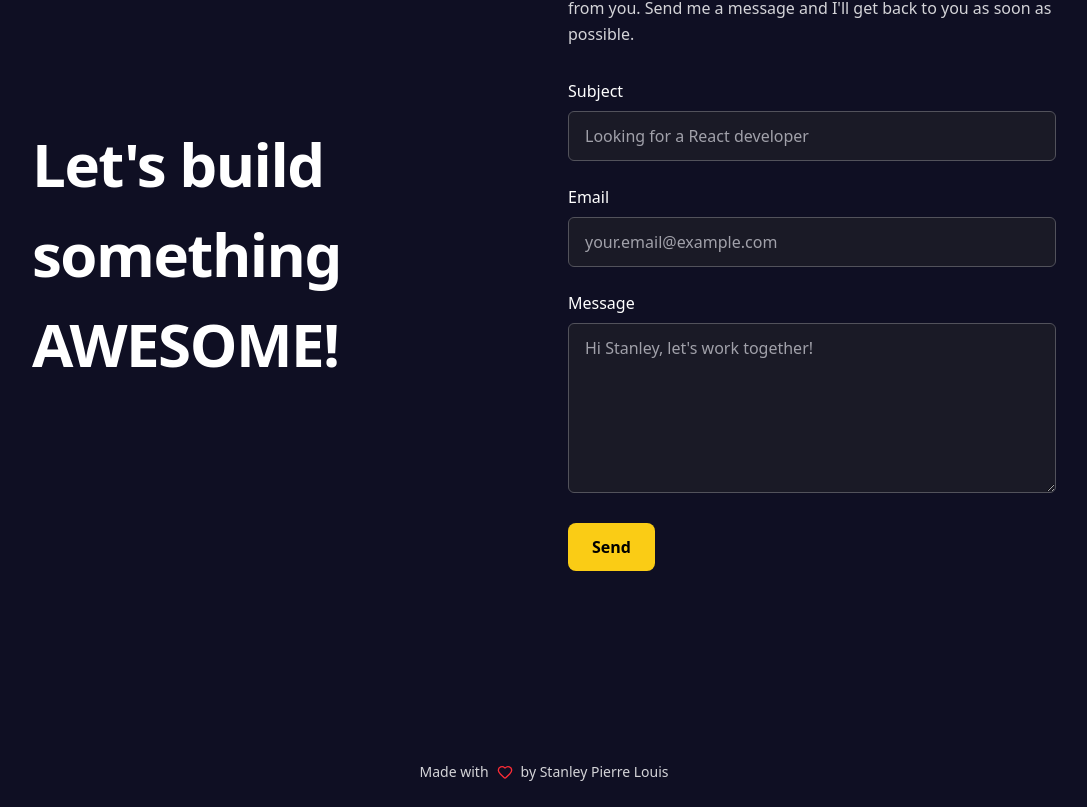
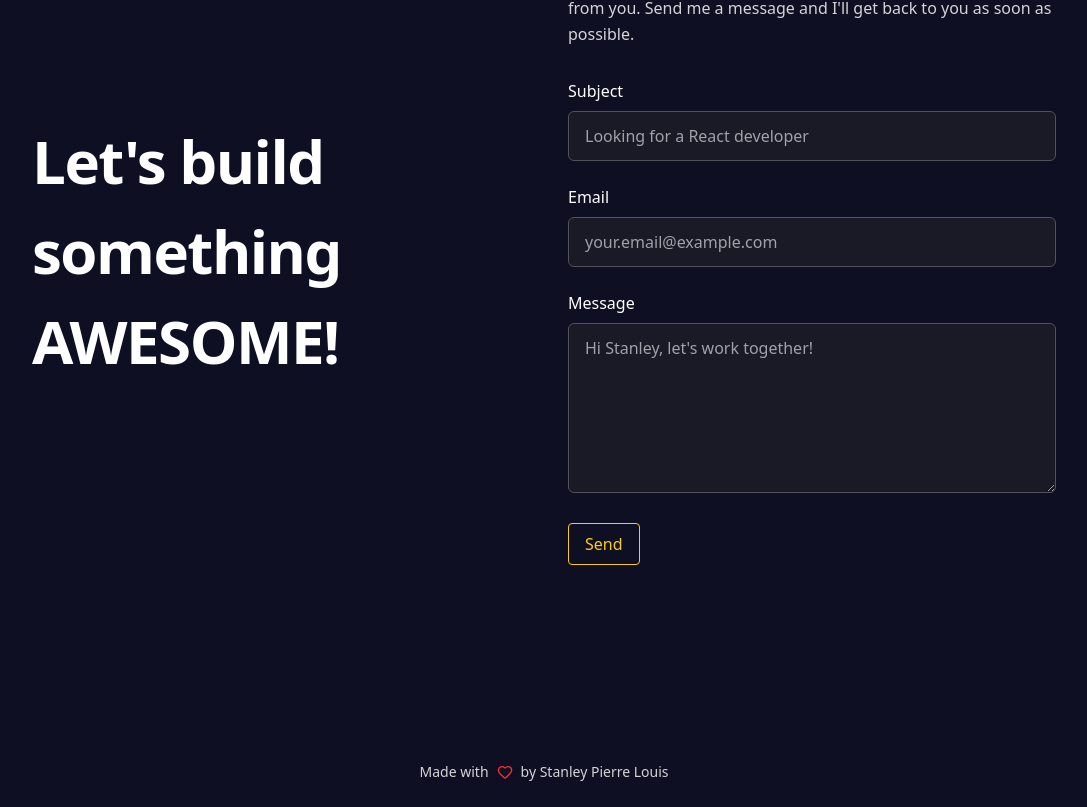
Before and after one commit to pierrelstan/my-portfolio, a Next.js app: page / in a window 1280 px wide. Shown: the part 2655-3462 px from the top of the page, without its empty margins (96-1183 px from the left). Built offline with nearby package versions, Linux system fonts and the light colour scheme.

Commit message:
Update button send

```diff
--- a/components/Contact.tsx
+++ b/components/Contact.tsx
@@ -139,7 +139,7 @@ export default function Contact() {
             <button
               type="submit"
               disabled={isSubmitting}
-              className="theme-button-primary disabled:opacity-50 disabled:cursor-not-allowed"
+              className="border-1 var(--color-primary) px-[var(--space-4)] py-[var(--space-2)] rounded text-[var(--color-primary)] disabled:opacity-50 disabled:cursor-not-allowed hover:bg-[var(--color-primary)] hover:text-[var(--color-background)]"
             >
               {isSubmitting ? "Sending..." : "Send"}
             </button>
```
